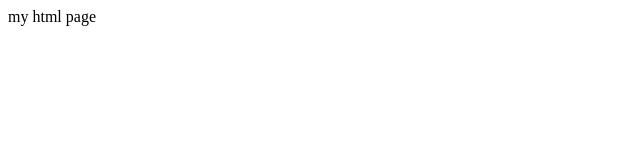
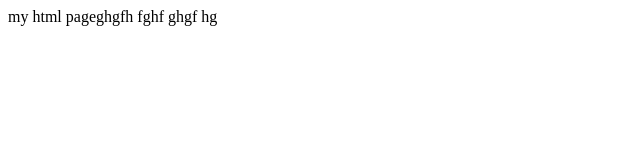
Before and after one commit to ravinder-chauhan/ravindertestRepo, a plain HTML site: page index2.html in a window 1280 px wide. Shown: the whole page, without its empty margins (0-640 px from the left). Drawn offline with Linux system fonts and the light colour scheme.

Commit message:
updated
updated

```diff
--- a/index2.html
+++ b/index2.html
@@ -9,6 +9,6 @@
  </HEAD>
 
  <BODY>
-  my html page
+  my html pageghgfh fghf ghgf hg
  </BODY>
 </HTML>
```
